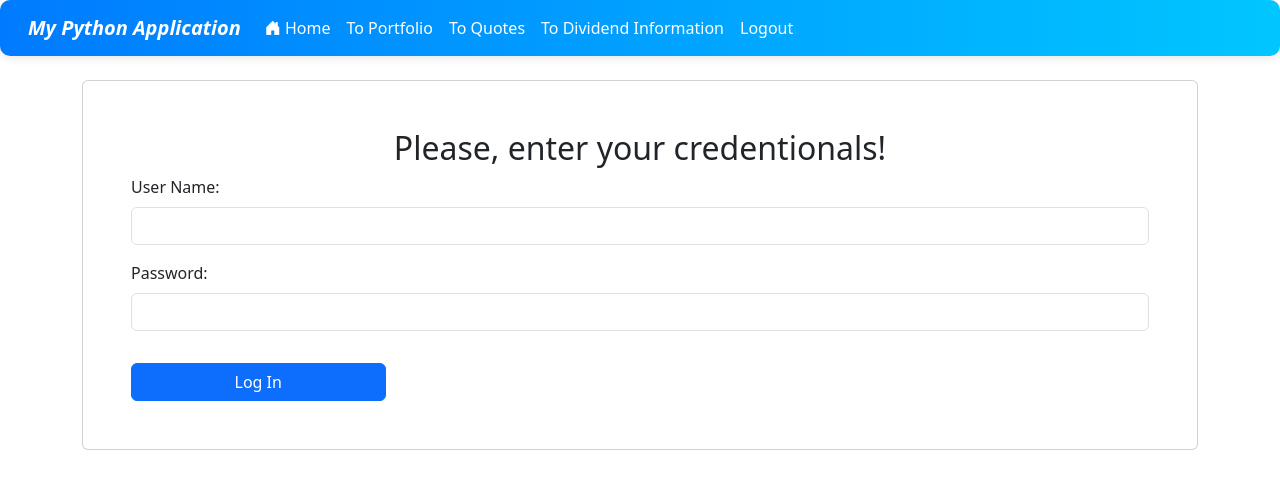
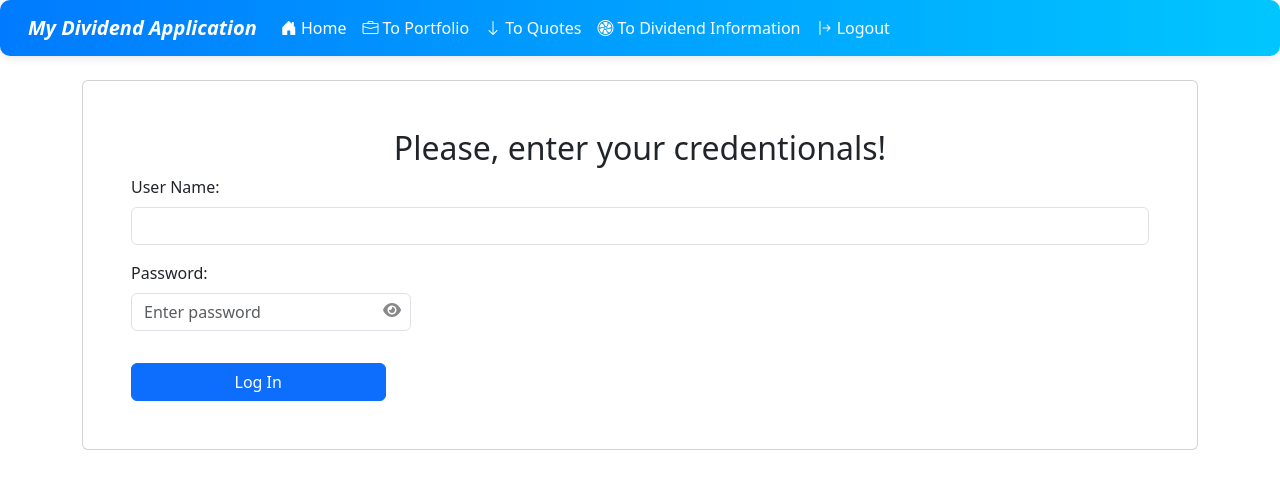
Before and after one commit to louisayouz/mypython, a Flask app: page /login in a window 1280 px wide. Shown: the top 489 px of the page. Run offline with Flask 3, Linux system fonts and the light colour scheme; some libraries are stand-ins or nearby versions.

Commit message:
login and icons

```diff
--- a/static/style.css
+++ b/static/style.css
@@ -119,3 +119,25 @@
     position: relative;
     display: inline-block;
 }
+.password-container {
+  position: relative;
+  display: inline-block;
+}
+
+.password-container input {
+  width: 100%;
+  padding-right: 35px; /* make space for the eye icon */
+  box-sizing: border-box;
+}
+
+.password-container .toggle-password {
+  position: absolute;
+  top: 70%;
+  right: 10px;
+  transform: translateY(-50%);
+  cursor: pointer;
+  color: #888;
+}
+.password-container .toggle-password:hover {
+  color: #000;
+}
--- a/templates/base.html
+++ b/templates/base.html
@@ -4,6 +4,9 @@
     <meta charset="UTF-8">
     <title>{% block title %}My App{% endblock %}</title>
     <link href="https://cdn.jsdelivr.net/npm/bootstrap@5.3.0/dist/css/bootstrap.min.css" rel="stylesheet">
+    <!-- login -->
+    <link rel="stylesheet" href="https://cdnjs.cloudflare.com/ajax/libs/font-awesome/6.5.0/css/all.min.css">
+    <!-- login -->
 
     <script src="https://code.jquery.com/jquery-3.5.1.min.js"></script>
 
@@ -16,7 +19,6 @@
       }
 
       function toggleDivPopup(for_year=0, for_month=1, symbol='') {
-        debugger;
         if (for_year == 0){
           for_year = getCurrentYear();
         }
--- a/templates/login.html
+++ b/templates/login.html
@@ -16,14 +16,29 @@
         <input type="text" class="form-control" id="username" name="username" required>
       </div>
 
-      <div class="mb-3">
+      <div class="mb-3 password-container">
         <label for="password" class="form-label">Password:</label>
-        <input type="password" class="form-control" id="password" name="password" required>
+        <i class="fa-solid fa-eye toggle-password" id="togglePassword"></i>
+        <input type="password" class="form-control" id="password" name="password" required placeholder="Enter password">
       </div>
-
+    </br>
       <button type="submit" class="btn btn-primary w-25 mt-3">Log In</button>
     </form>
 
   </div>
 
+  <script>
+    document.getElementById("togglePassword").addEventListener("click", function () {
+        const pwdField = document.getElementById("password");
+        if (pwdField.type === "password") {
+            pwdField.type = "text";
+            this.classList.remove("fa-eye");
+            this.classList.add("fa-eye-slash");
+        } else {
+            pwdField.type = "password";
+            this.classList.remove("fa-eye-slash");
+            this.classList.add("fa-eye");
+        }
+    });
+    </script>
 {% endblock %}
--- a/templates/navbar.html
+++ b/templates/navbar.html
@@ -45,8 +45,7 @@
 <nav class="navbar navbar-expand-lg navbar-light bg-light">
   <div class="container-fluid">
 
-    <span class="navbar-brand"> <i>My Python Application</i></span>
-    <!---<a class="navbar-brand text-primary" href="#">My Python Application</a> -->
+    <span class="navbar-brand"> <i>My Dividend Application</i></span>
     <button class="navbar-toggler" type="button" data-bs-toggle="collapse"
             data-bs-target="#navbarContent" aria-controls="navbarContent"
             aria-expanded="false" aria-label="Toggle navigation">
@@ -54,7 +53,6 @@
     </button>
 
     <div class="collapse navbar-collapse" id="navbarContent">
-      <!--ul class="navbar-nav ms-auto"-->
       <ul class="navbar-nav">
         <li class="nav-item">
 
@@ -64,16 +62,27 @@
           </a>
         </li>
         <li class="nav-item">
-          <a class="nav-link" href="/portfolio">To Portfolio</a>
+          <a class="nav-link" href="/portfolio">
+          <i class="bi bi-briefcase"></i>
+            To Portfolio
+          </a>
         </li>
         <li class="nav-item">
-          <a class="nav-link" href="/symbols">To Quotes</a>
+          <a class="nav-link" href="/symbols">
+            <i class="bi bi-arrow-down"></i>
+            To Quotes
+          </a>
         </li>
         <li class="nav-item">
-          <a class="nav-link" href="/quotedividents">To Dividend Information</a>
+          <a class="nav-link" href="/quotedividents">
+            <i class="bi bi-fan"></i>
+            To Dividend Information</a>
         </li>
         <li class="nav-item">
-          <a class="nav-link" href="/logout">Logout</a>
+          <a class="nav-link" href="/logout">
+            <i class="bi bi-arrow-bar-right"></i>
+            Logout
+          </a>
         </li>
       </ul>
     </div>
--- a/templates/quotes.html
+++ b/templates/quotes.html
@@ -202,7 +202,7 @@
       </tbody>
     </table>
 
-    <strong><i>Payed: {{ ns.total }} </i></strong>
+    <strong><i>Cost: {{ ns.total }} </i></strong>
     {% set nns.realdiv = nns.divtotal - (nns.divtotal * 25)/ 100 %}
     <strong><i>Year Dividends Payed: </i> {{ nns.divtotal }} <i>({{ nns.realdiv}})</i></strong>
     <span id="errmsg"> {{ err }}</span>
```
